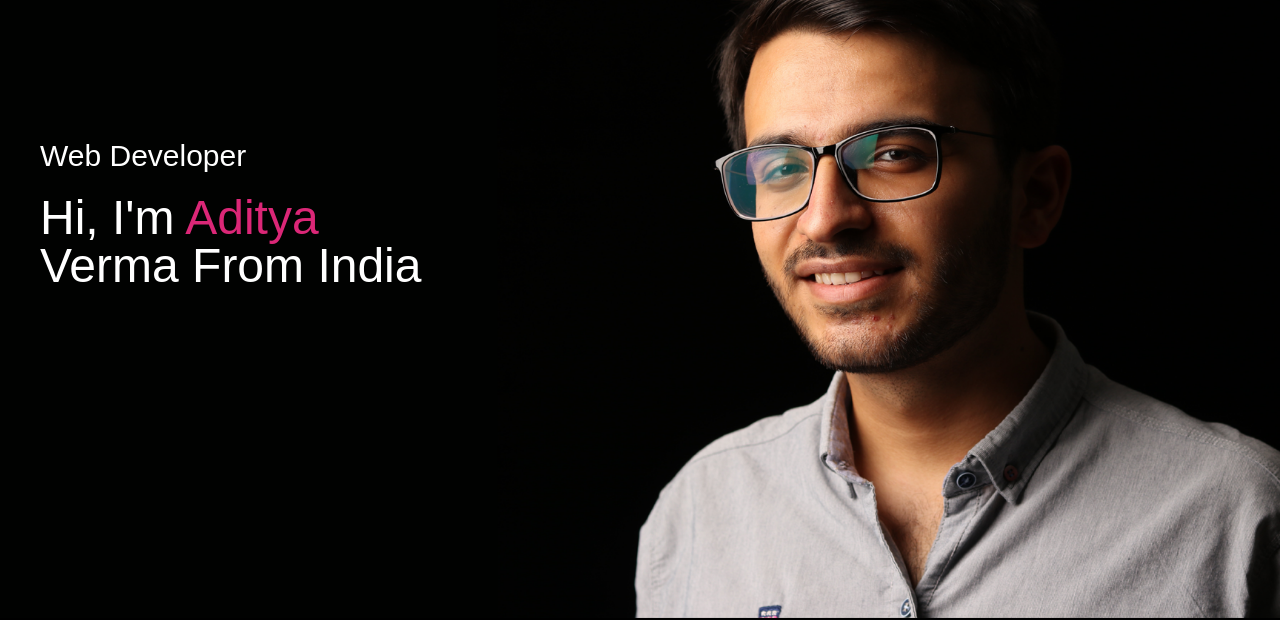
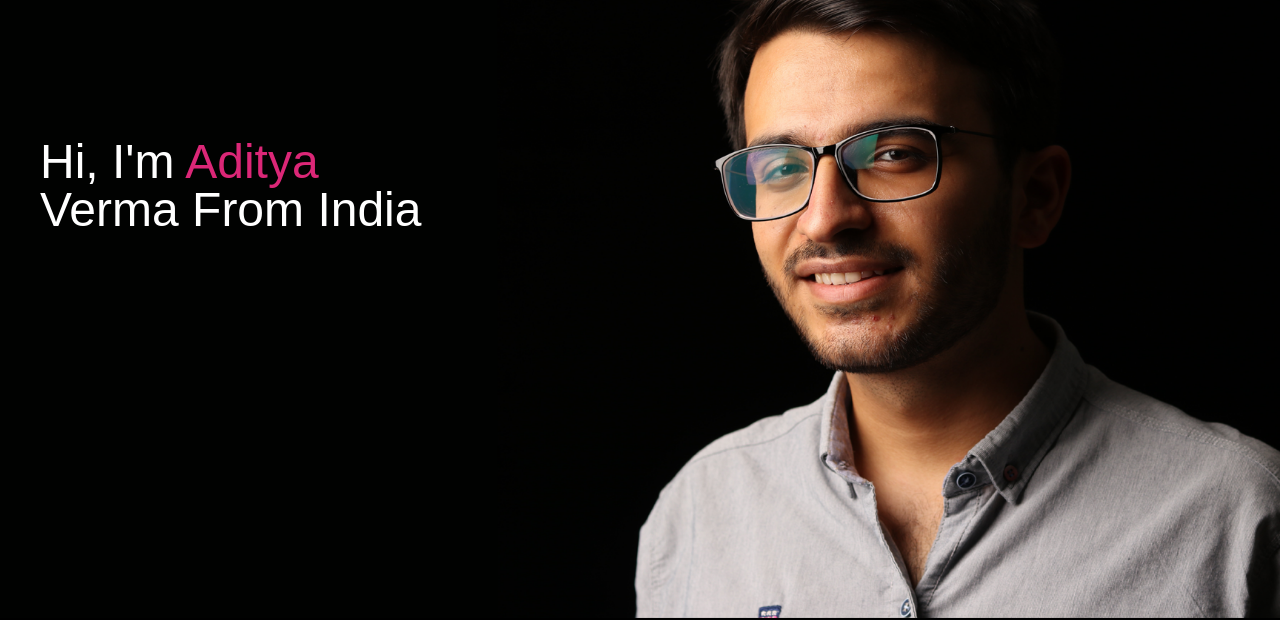
Before and after one commit to aditya2002-stack/portfolio2, a plain HTML site: page index.html in a window 1280 px wide. Shown: the part 182-802 px from the top of the page. Drawn offline with nearby package versions, Linux system fonts and the light colour scheme.

Commit message:
change content

```diff
--- a/index.html
+++ b/index.html
@@ -8,7 +8,6 @@
   <script src="https://kit.fontawesome.com/056679a829.js" crossorigin="anonymous"></script>
 </head>
 <body class="bg-black text-white font-[sans-serif]">
-  <!-- Header -->
   <header id="header" class="h-screen bg-cover bg-center" style="background-image: url('images/background.png')">
     <div class="px-10 py-4">
       <nav class="flex justify-between items-center flex-wrap">
@@ -23,13 +22,11 @@
         <i class="fa-solid fa-bars md:hidden" onclick="openmenu()"></i>
       </nav>
       <div class="mt-40 text-3xl">
-        <p>Web Developer</p>
         <h1 class="text-5xl mt-5">Hi, I'm <span class="text-pink-600">Aditya</span> <br />Verma From India</h1>
       </div>
     </div>
   </header>
 
-  <!-- About Section -->
   <section id="about" class="py-20 text-gray-300">
     <div class="px-10 max-w-6xl mx-auto">
       <div class="flex flex-col md:flex-row gap-10">
@@ -39,15 +36,12 @@
         <div class="md:w-2/3">
           <h1 class="text-4xl font-bold text-white">About Me</h1>
           <p class="mt-4 text-sm">I am currently pursuing a B.Tech in Information Technology at Shri Ramswaroop Memorial College of Engineering and Management, with an expected graduation in 2026. Over the course of my academic journey, I discovered a strong passion for web development. This interest has driven me to focus my academic projects and internships on building user-friendly, responsive, and efficient web applications.</p>
-
-          <!-- Tabs -->
           <div class="flex space-x-6 mt-6 text-lg font-semibold">
             <p class="cursor-pointer text-pink-600" onclick="opentab('skills')">Skills</p>
             <p class="cursor-pointer" onclick="opentab('experience')">Experience</p>
             <p class="cursor-pointer" onclick="opentab('education')">Education</p>
           </div>
 
-          <!-- Tab Content -->
           <div id="skills" class="mt-4">
             <ul class="list-disc ml-6">
               <li><span class="text-pink-400">Front End:</span>
@@ -72,7 +66,6 @@
     </div>
   </section>
 
-  <!-- Services -->
   <section id="services" class="py-16">
     <div class="px-10 max-w-6xl mx-auto">
       <h2 class="text-4xl font-bold text-center text-white mb-10">My Services</h2>
```
